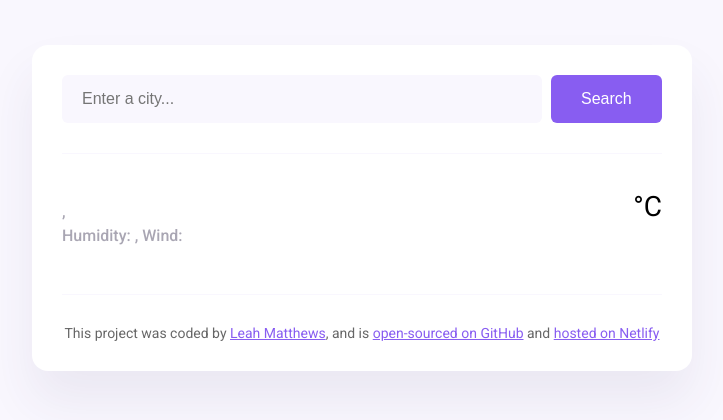
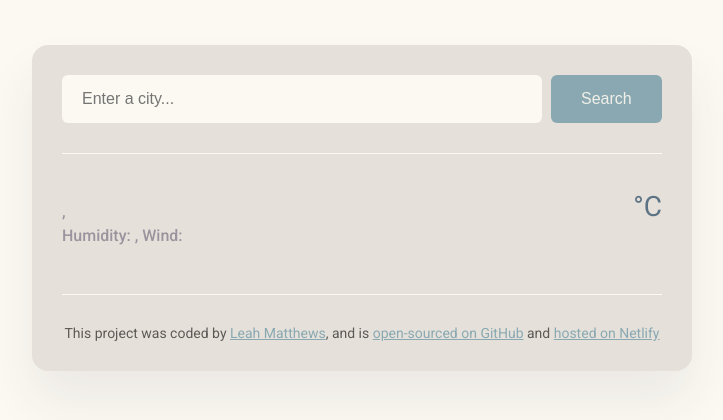
Before and after one commit to leahraquel/vanillaweathersearch, a plain HTML site: page index.html in a window 1280 px wide. Shown: the whole page, without its empty margins (278-1001 px from the left). Drawn offline with nearby package versions, Linux system fonts and the light colour scheme; no server answers.

Commit message:
updated the css

```diff
--- a/src/style.css
+++ b/src/style.css
@@ -1,13 +1,15 @@
 body {
-  background-color: #f9f7fe;
+  background-color: #fbf9f1;
   font-family: "Roboto", sans-serif;
 }
 a {
-  color: #885df1;
+  color: #89a8b2;
 }
-
+h1 {
+  color: #5c7285;
+}
 .weather-app {
-  background: white;
+  background: #e5e1da;
   max-width: 600px;
   margin: 45px auto;
   box-shadow: 0 30px 50px rgba(65, 50, 100, 0.08);
@@ -16,11 +18,11 @@ a {
 }
 
 header {
-  border-bottom: 1px solid #f9f7fe;
+  border-bottom: 1px solid #fbf9f1;
   padding: 0 0 30px 0;
 }
 .search-form-input {
-  background-color: #f9f7fe;
+  background-color: #fbf9f1;
   border: none;
   border-radius: 6px;
   width: 80%;
@@ -28,13 +30,13 @@ header {
   padding: 15px 20px;
 }
 .search-form-button {
-  background: #885df1;
+  background: #89a8b2;
   padding: 15px 30px;
   border: none;
   font-size: 16px;
   margin-left: 5px;
   border-radius: 6px;
-  color: white;
+  color: #f1f0e8;
 }
 
 main {
@@ -60,7 +62,7 @@ main {
 }
 
 .weather-app-details strong {
-  color: #f65282;
+  color: #5c7285;
 }
 
 .weather-app-temperature-container {
@@ -74,13 +76,15 @@ main {
   font-size: 88px;
   line-height: 88px;
   font-weight: bold;
+  color: #5c7285;
 }
 .weather-app-unit {
   margin-top: 6px;
   font-size: 28px;
+  color: #5c7285;
 }
 footer {
-  border-top: 1px solid #f9f7fe;
+  border-top: 1px solid #fbf9f1;
   padding: 30px 0 0 0;
   text-align: center;
   font-size: 14px;
```
